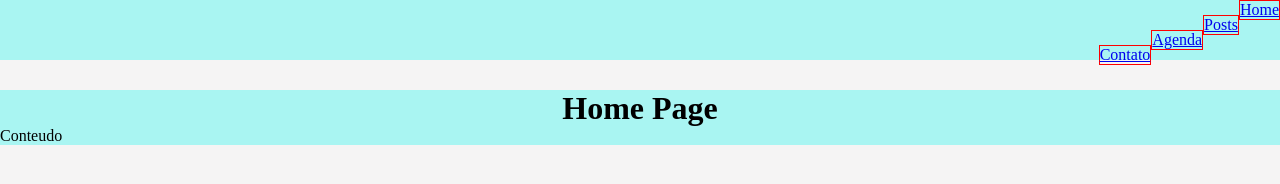
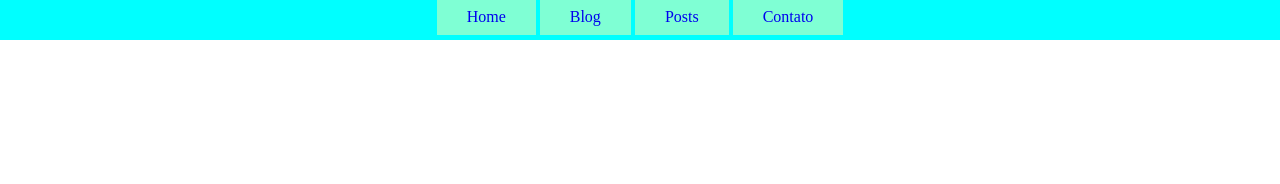
Before and after one commit to LucasSilvaTADS/Home-page, a plain HTML site: page index.html in a window 1280 px wide. Drawn offline with Linux system fonts and the light colour scheme.

Commit message:
tentar novamente mais tarde

```diff
--- a/css/estilo.css
+++ b/css/estilo.css
@@ -3,28 +3,24 @@
     padding: 0;
 }
 
-body {
-    background-color: rgb(245, 244, 244);
+#navegacao {
+    width: auto;
+    height: 40px;
+    background-color: aqua;
+    text-align: center ;
 }
 
-header h1 {
-    text-align: center;
-    color: ;
+ul li {
+    display: inline;
+
+}
+ul li a {
+    text-decoration: none;
+    background-color: aquamarine;
+    padding: 10px 30px ;
+    line-height: 2.1em;
 }
 
-#container {
-    margin: 30px auto;
-    background-color: #A9F5F2;
-    width: 1280px;
-
+ul li.caixa {
+    background-color: brown;
 }
-
-#barra ul li {
-    background-color: #A9F5F2;
-    height: 15px;
-}
-
-#barra ul li a {
-    border: 1px solid red;
-    float: right;
-}
--- a/index.html
+++ b/index.html
@@ -7,30 +7,16 @@
     <title>Home Page</title>
 </head>
 <body>
-    <div id="barra">
+    <div id="navegacao">
         <ul>
-            <li><a href="#">Home</a></li>
+            <li class="caixa"><a href="#">Home</a></li>
 
-            <li><a href="#">Posts</a></li>
+            <li class="caixa"><a href="#">Blog</a></li>
 
-            <li><a href="#">Agenda</a></li>
+            <li class="caixa"><a href="#">Posts</a></li>
 
-            <li> <a href="#">Contato</a></li>
+            <li class="caixa"><a href="#">Contato</a></li>
         </ul>
-
-
-    </div>
-    <div id="container">
-
-        <header>
-            <h1>Home Page</h1>
-        </header>
-        <div>
-            Conteudo
-        </div>
-
-
-
     </div>
 </body>
 </html>
```
